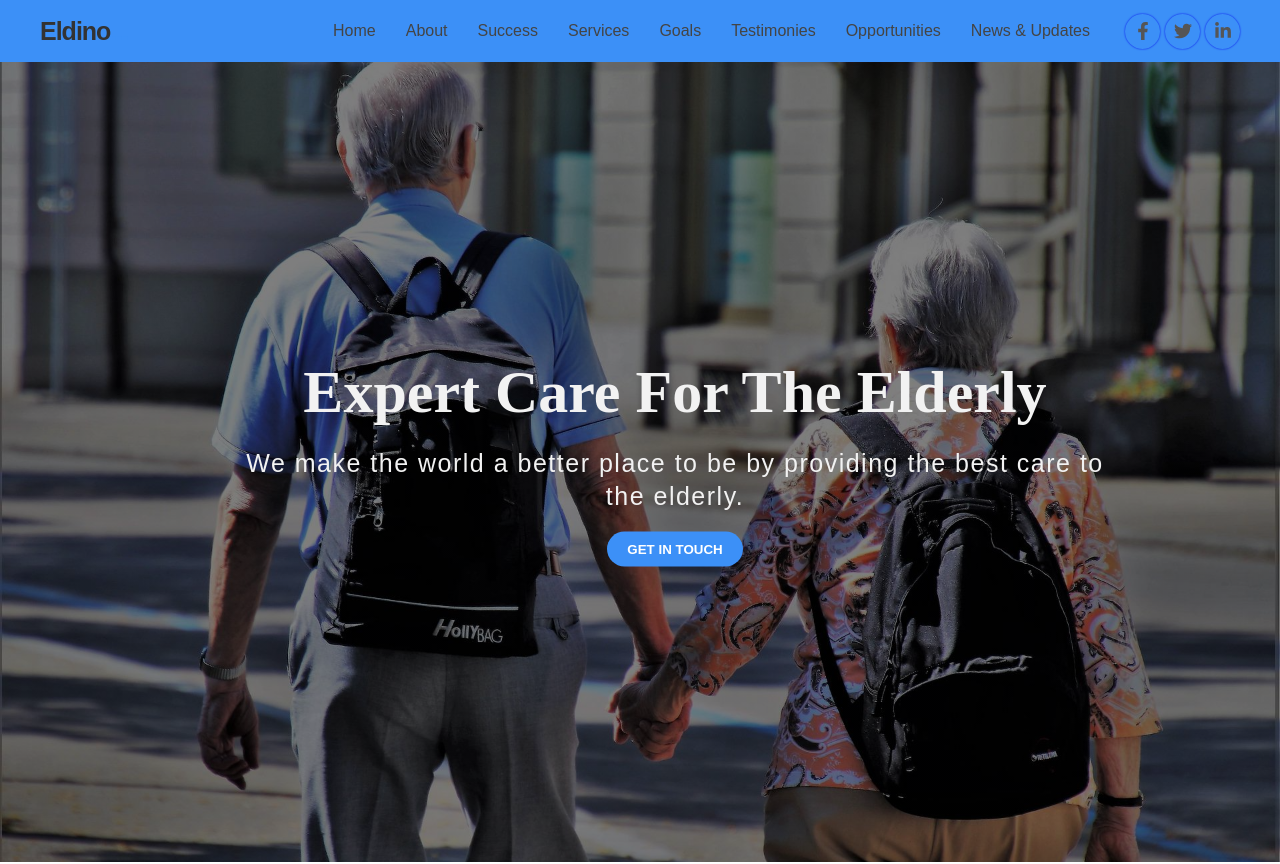
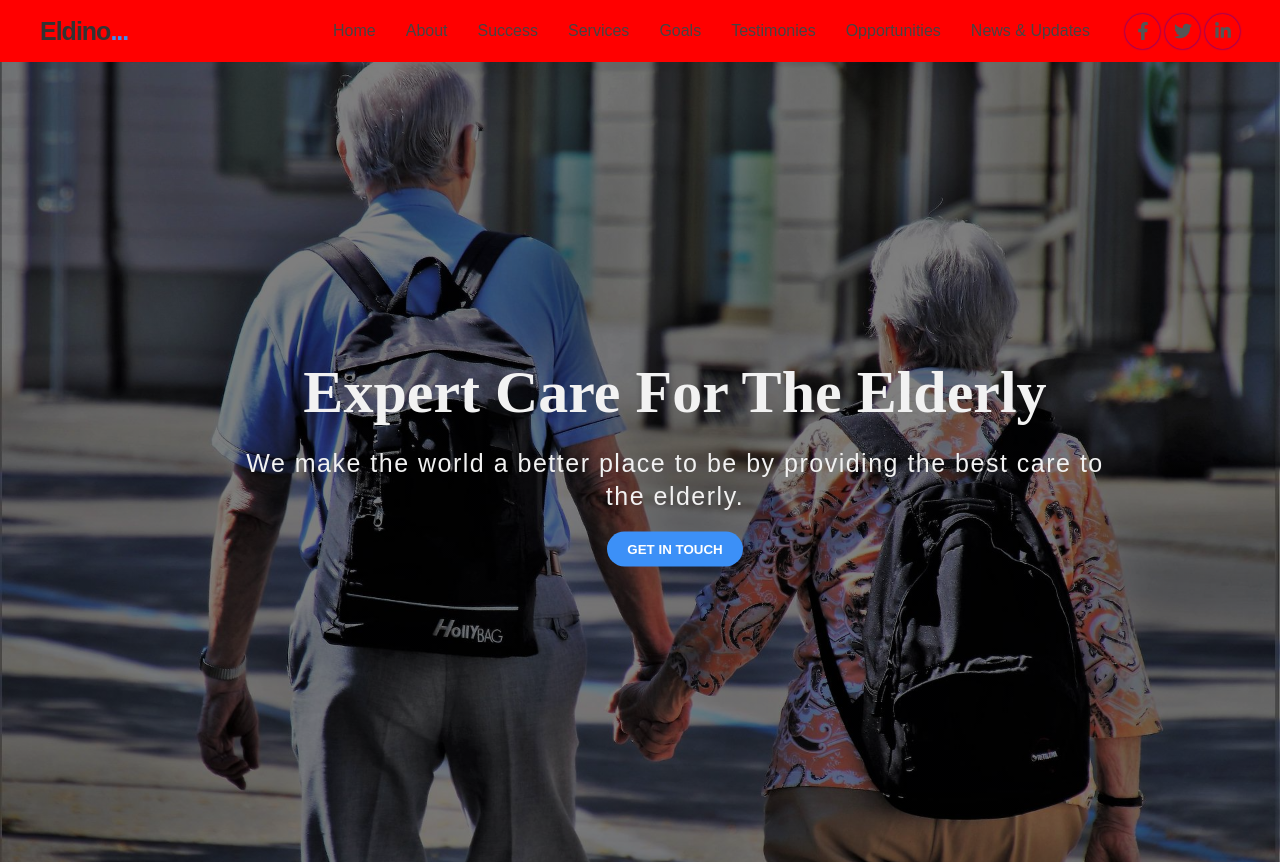
Before and after one commit to codeme254/Eldino, a React (Create React App) app: page / in a window 1280 px wide. Shown: the top 864 px of the page. Built offline with nearby package versions, Linux system fonts and the light colour scheme.

Commit message:
checking ci 2

```diff
--- a/src/App.css
+++ b/src/App.css
@@ -60,7 +60,7 @@ body {
   right: 0;
   z-index: 3000;
   background-color: var(--color-white);
-  background-color: var(--color-primary);
+  background-color: red;
 }
 
 .header__logo {
```
